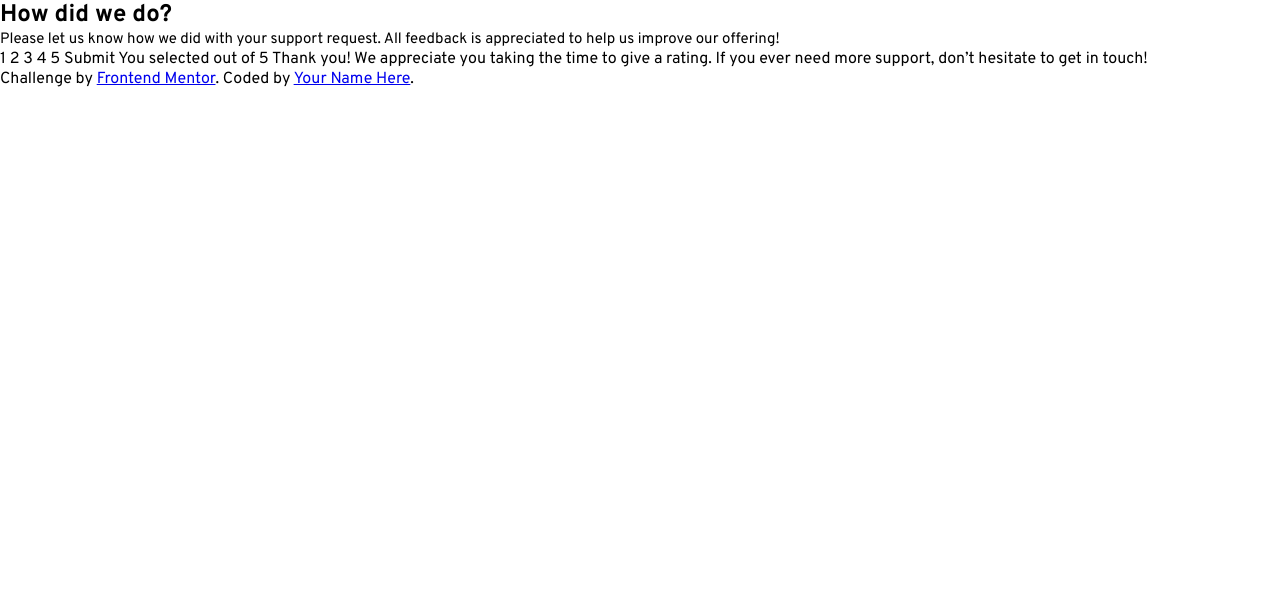
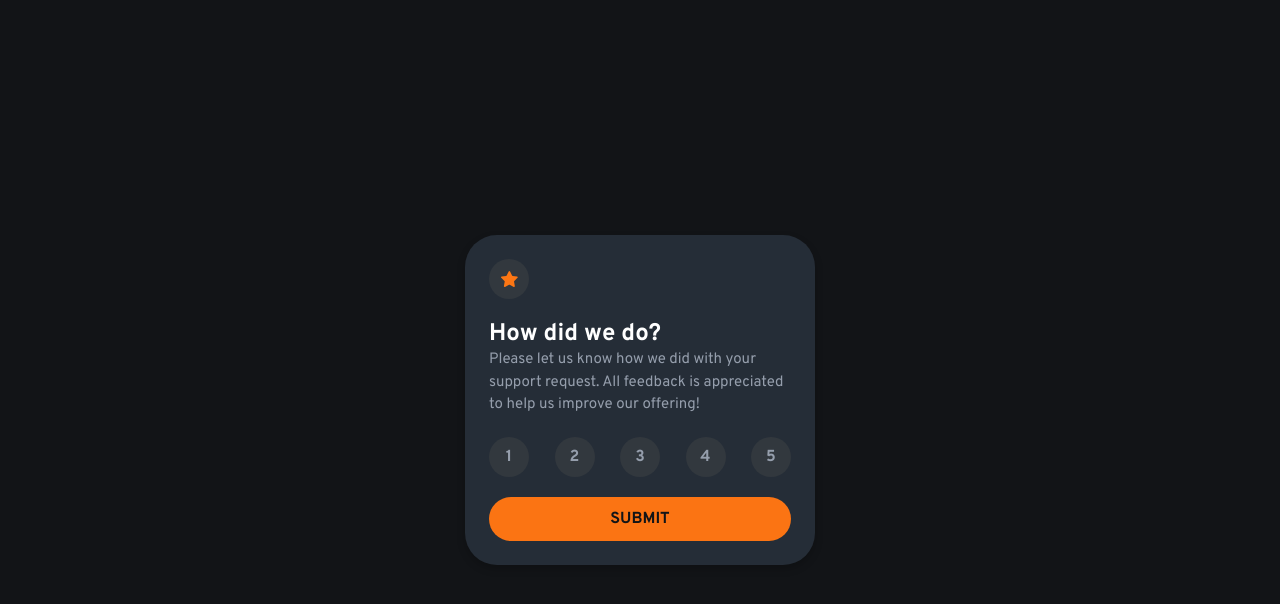
Before and after one commit to remainhumble/Interactive-rating-component, a plain HTML site: page index.html in a window 1280 px wide. Drawn offline with Linux system fonts and the light colour scheme.

Commit message:
yet to be more interactive

```diff
--- a/index.html
+++ b/index.html
@@ -1,45 +1,54 @@
 <!DOCTYPE html>
 <html lang="en">
   <head>
-  <meta charset="UTF-8">
-  <meta name="viewport" content="width=device-width, initial-scale=1.0"> <!-- displays site properly based on user's device -->
+    <meta charset="UTF-8" />
+    <meta name="viewport" content="width=device-width, initial-scale=1.0" />
+    <!-- displays site properly based on user's device -->
 
-  <link rel="icon" type="image/png" sizes="32x32" href="./images/favicon-32x32.png">
+    <link
+      rel="icon"
+      type="image/png"
+      sizes="32x32"
+      href="./images/favicon-32x32.png"
+    />
 
     <title>Frontend Mentor | Interactive rating component</title>
 
-  <link rel="stylesheet" href="styles.css">
+    <link rel="stylesheet" href="styles.css" />
   </head>
   <body>
-
     <!-- Rating state start -->
+    <div id="rating-state" class="card">
+      <div id="star"><img src="images/icon-star.svg" alt="icon-star" /></div>
 
       <h2>How did we do?</h2>
 
-  <p>Please let us know how we did with your support request. All feedback is appreciated
-  to help us improve our offering!</p>
+      <p>
+        Please let us know how we did with your support request. All feedback is
+        appreciated to help us improve our offering!
+      </p>
 
-  1 2 3 4 5
+      <div class="rating-scale">
+        <div class="rating-option" tabindex="0" role="button">1</div>
+        <div class="rating-option" tabindex="0" role="button">2</div>
+        <div class="rating-option" tabindex="0" role="button">3</div>
+        <div class="rating-option" tabindex="0" role="button">4</div>
+        <div class="rating-option" tabindex="0" role="button">5</div>
+      </div>
 
-  Submit
-
+      <input id="submit" type="submit" value="Submit" />
+    </div>
     <!-- Rating state end -->
 
     <!-- Thank you state start -->
 
-  You selected <!-- Add rating here --> out of 5
+    <!-- You selected  out of 5
 
   Thank you!
 
-  We appreciate you taking the time to give a rating. If you ever need more support,
-  don’t hesitate to get in touch!
-
+  <p>We appreciate you taking the time to give a rating. If you ever need more support,
+  don’t hesitate to get in touch!</p>
+ -->
     <!-- Thank you state end -->
-
-
-  <div class="attribution">
-    Challenge by <a href="https://www.frontendmentor.io?ref=challenge" target="_blank">Frontend Mentor</a>.
-    Coded by <a href="#">Your Name Here</a>.
-  </div>
   </body>
 </html>
--- a/styles.css
+++ b/styles.css
@@ -1,13 +1,101 @@
-@import url('https://fonts.googleapis.com/css2?family=Overpass:ital,wght@0,100..900;1,100..900&display=swap');
+@import url("https://fonts.googleapis.com/css2?family=Overpass:ital,wght@0,100..900;1,100..900&display=swap");
 
 * {
-    margin: 0;
-    padding: 0;
-    box-sizing: border-box;
-    font-family: 'Overpass', sans-serif;
+  margin: 0;
+  padding: 0;
+  box-sizing: border-box;
+  font-family: "Overpass", sans-serif;
+}
+
+body {
+  background-color: hsl(216, 12%, 8%);
+  display: flex;
+  justify-content: center;
+  align-items: center;
+  height: 100vh;
+}
+
+#star {
+  background-color: hsl(213, 10%, 22%);
+  width: 40px;
+  height: 40px;
+  display: flex;
+  justify-content: center;
+  align-items: center;
+  border-radius: 50%;
+  margin-bottom: 20px;
+}
+
+h2 {
+  color: hsl(0, 100%, 100%);
+  font-weight: 700;
 }
 
 p {
-    font-size: 15px;
-    font-weight: 400;
+  font-size: 15px;
+  font-weight: 400;
+  color: hsl(217, 12%, 63%);
+  line-height: 1.5;
 }
+
+.rating-scale {
+  display: flex;
+  justify-content: space-between;
+}
+
+.rating-option {
+  background-color: hsl(213, 10%, 22%);
+  color: hsl(217, 12%, 63%);
+  font-weight: 700;
+  width: 40px;
+  height: 40px;
+  display: flex;
+  justify-content: center;
+  align-items: center;
+  border-radius: 50%;
+  margin: 20px 0 20px 0;
+}
+
+.rating-option:focus {
+  background-color: hsl(25, 97%, 53%);
+  color: hsl(216, 12%, 8%);
+}
+
+.rating-option:active {
+  background-color: hsl(0, 100%, 100%);
+  color: hsl(216, 12%, 8%);
+}
+
+#submit {
+  width: 100%;
+  padding: 12px;
+  background-color: hsl(25, 97%, 53%);
+  color: hsl(216, 12%, 8%);
+  text-transform: uppercase;
+  border: none;
+  border-radius: 24px;
+  font-size: 16px;
+  font-weight: 700;
+  cursor: pointer;
+  transition: background-color 0.3s ease;
+}
+
+#submit:active {
+  background-color: hsl(0, 100%, 100%);
+  color: hsl(216, 12%, 8%);
+}
+
+.card {
+  background-color: hsl(213, 19%, 18%);
+  border-radius: 12px;
+  padding: 24px;
+  max-width: 350px;
+  margin: 0 auto;
+  box-shadow: 0 4px 8px rgba(0, 0, 0, 0.2);
+}
+
+@media (min-width: 376px) {
+  .card {
+    border-radius: 32px;
+  }
+}
```
Lines whose indentation alone changed are shown as unchanged.
